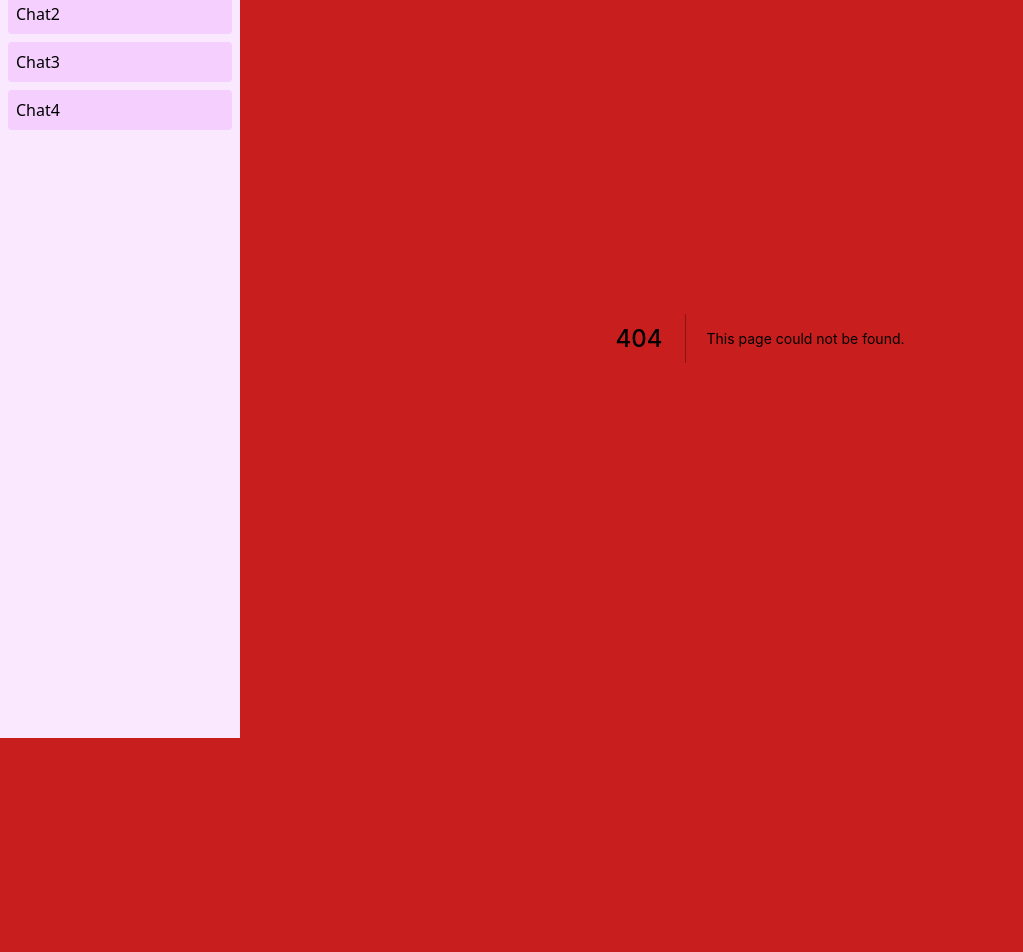
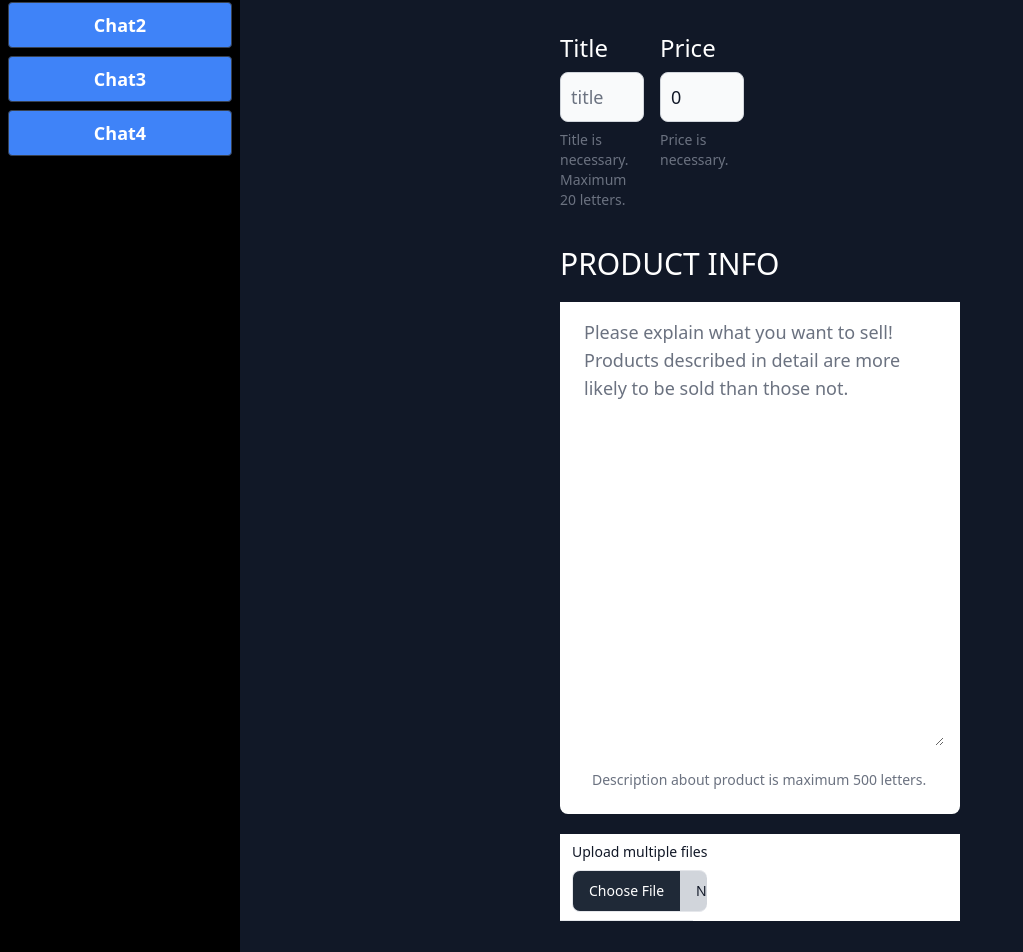
Before and after one commit to Blind-Market/blind-market-frontend, a Next.js app: page /write in a window 1280 px wide. Before the commit this address had no page. Shown: the part 130-1082 px from the top of the page, without its empty margins (0-1023 px from the left). Before the commit the page ends 868 px from the top, so only its background shows below. Built offline with nearby package versions, Linux system fonts and the light colour scheme.

Commit message:
Create write page

```diff
--- a/components/Layout.tsx
+++ b/components/Layout.tsx
@@ -1,14 +1,16 @@
+import { useState } from "react";
 import { Navbar } from "./Navbar";
 import Sidebar from "./Sidebar";
 
 export default function Layout({ children, Menu }: any) {
+  const [isOpen, setIsOpen] = useState(true);
   return (
     <>
       <div className="min-h-screen flex flex-col">
         <Navbar />
         <div className="flex flex-col md:flex-row flex-1">
-          <aside className="bg-fuchsia-100 w-full md:w-60">
-            <Sidebar />
+          <aside className="bg-black w-full md:w-60 sticky">
+            <Sidebar isOpen={isOpen} />
           </aside>
           <main className="flex-1">{children}</main>
         </div>
--- a/components/Navbar.tsx
+++ b/components/Navbar.tsx
@@ -3,24 +3,28 @@ import { useState } from "react";
 
 export const Navbar = () => {
   const [active, setActive] = useState(false);
-  const [effect, setEffect] = useState(false);
+  const [historyButtonEffect, setHistoryButtonEffect] = useState(false);
+  const [createButtonEffect, setCreateButtonEffect] = useState(false);
+  const [chatButtonEffect, setChatButtonEffect] = useState(false);
+  const [loginButtonEffect, setLoginButtonEffect] = useState(false);
 
+  const [createEntryState, setCreateEntryState] = useState(false);
   const handleClick = () => {
     setActive(!active);
   };
 
   return (
     <>
-      <nav className="flex items-center flex-wrap bg-green-400 p-3 ">
+      <nav className="flex items-center flex-wrap bg-black p-3 border border-slate-800">
         <Link href="/">
           <a className="inline-flex items-center p-2 gap-4">
-            <span className="text-xl text-white font-bold uppercase tracking-wide">
+            <span className="text-xl text-white font-bold uppercase tracking-wide ">
               Blind Market
             </span>
           </a>
         </Link>
         <button
-          className=" inline-flex p-3 hover:bg-green-600 rounded lg:hidden text-white ml-auto hover:text-white outline-none"
+          className=" inline-flex p-3 hover:bg-slate-600 rounded lg:hidden text-white ml-auto hover:text-white outline-none"
           onClick={handleClick}
         >
           <svg
@@ -45,15 +49,16 @@ export const Navbar = () => {
           }   w-full lg:inline-flex lg:flex-grow lg:w-auto`}
         >
           <div className="lg:inline-flex lg:flex-row lg:ml-auto lg:w-auto w-full lg:items-center items-start gap-2 flex flex-col lg:h-auto">
-            <Link href="/">
+            <Link href="/write">
               <button
                 className={`${
-                  effect && "animate-wiggle"
+                  createButtonEffect && "animate-wiggle"
                 } bg-blue-500 p-3 text-white rounded hover:bg-blue-700 hover:shadow-xl lg:inline-flex lg:w-auto w-full px-3 py-2 font-bold items-center justify-center`}
                 onClick={() => {
-                  setEffect(true);
+                  setCreateButtonEffect(true);
+                  setCreateEntryState(true);
                 }}
-                onAnimationEnd={() => setEffect(false)}
+                onAnimationEnd={() => setCreateButtonEffect(false)}
               >
                 Create Entry
               </button>
@@ -61,12 +66,12 @@ export const Navbar = () => {
             <Link href="/history">
               <button
                 className={`${
-                  effect && "animate-wiggle"
+                  historyButtonEffect && "animate-wiggle"
                 } bg-blue-500 p-3 text-white rounded hover:bg-blue-700 hover:shadow-xl lg:inline-flex lg:w-auto w-full px-3 py-2 font-bold items-center justify-center`}
                 onClick={() => {
-                  setEffect(true);
+                  setHistoryButtonEffect(true);
                 }}
-                onAnimationEnd={() => setEffect(false)}
+                onAnimationEnd={() => setHistoryButtonEffect(false)}
               >
                 History
               </button>
@@ -74,24 +79,24 @@ export const Navbar = () => {
             <Link href="/chat">
               <button
                 className={`${
-                  effect && "animate-wiggle"
+                  chatButtonEffect && "animate-wiggle"
                 } bg-blue-500 p-3 text-white rounded hover:bg-blue-700 hover:shadow-xl lg:inline-flex lg:w-auto w-full px-3 py-2 font-bold items-center justify-center`}
                 onClick={() => {
-                  setEffect(true);
+                  setChatButtonEffect(true);
                 }}
-                onAnimationEnd={() => setEffect(false)}
+                onAnimationEnd={() => setChatButtonEffect(false)}
               >
                 Chats
               </button>
             </Link>
             <button
               onClick={() => {
-                setEffect(true);
+                setLoginButtonEffect(true);
                 alert("Hello!");
               }}
-              onAnimationEnd={() => setEffect(false)}
+              onAnimationEnd={() => setLoginButtonEffect(false)}
               className={`${
-                effect && "animate-wiggle"
+                loginButtonEffect && "animate-wiggle"
               } bg-blue-500 p-3 text-white rounded hover:bg-blue-700 hover:shadow-xl lg:inline-flex lg:w-auto w-full px-3 py-2 font-bold items-center justify-center`}
             >
               Login
--- a/components/Sidebar.tsx
+++ b/components/Sidebar.tsx
@@ -2,7 +2,7 @@ import Link from "next/link";
 import { useRouter } from "next/router";
 import { Fragment } from "react";
 
-function Sidebar({ toggleSidebar, isMounted }: any) {
+function Sidebar({ isOpen }: any) {
   const router = useRouter();
   const menuItems = [
     {
@@ -29,11 +29,14 @@ function Sidebar({ toggleSidebar, isMounted }: any) {
         <ul>
           {menuItems.map(({ href, title }) => (
             <li className="m-2" key={title}>
-              <Link href={href}>
+              <Link
+                href={href}
+                className="text-center items-center align-middle justify-center"
+              >
                 <a
-                  className={`flex p-2 bg-fuchsia-200 rounded hover:bg-fuchsia-400 cursor-pointer`}
+                  className={`flex p-2 bg-blue-500 rounded hover:bg-slate-400 cursor-pointer text-white border border-gray-700 font-bold text-lg  text-center items-center align-middle justify-center`}
                 >
-                  {title}
+                  {`${title}`}
                 </a>
               </Link>
             </li>
--- a/pages/_document.tsx
+++ b/pages/_document.tsx
@@ -15,7 +15,7 @@ export default function Document() {
           content="Blind Market, enjoy everything on web3"
         />
       </Head>
-      <body className="bg-red-700 text-black dark:bg-black dark:text-white">
+      <body className="bg-black text-black dark:bg-black dark:text-white">
         <div id="root">
           <Main />
           <NextScript />
--- a/pages/chat.tsx
+++ b/pages/chat.tsx
@@ -1,8 +1,9 @@
+import Body from "../components/Body";
+
 export default function Chat() {
   return (
-    <div className="flex h-full flex-col justify-center items-center bg-slate-700">
-      <h1 className="text-4xl mb-5 font-bold">Chat</h1>
-      <span className="text-7xl">💬</span>
+    <div className="bg-blue-500 flex h-full flex-col justify-center items-center">
+      <Body></Body>
     </div>
   );
 }
--- a/pages/history.tsx
+++ b/pages/history.tsx
@@ -1,8 +1,9 @@
+import Body from "../components/Body";
+
 export default function History() {
   return (
-    <div className="flex h-full flex-col justify-center items-center bg-amber-300">
-      <h1 className="text-4xl mb-5 font-bold">History</h1>
-      <span className="text-7xl">📒</span>
+    <div className="bg-blue-500 flex h-full flex-col justify-center items-center">
+      <Body></Body>
     </div>
   );
 }
--- /dev/null
+++ b/pages/write.tsx
@@ -0,0 +1,148 @@
+import { useState } from "react";
+import Body from "../components/Body";
+
+export default function Write() {
+  const [title, setTitle] = useState("");
+  const [price, setPrice] = useState(0);
+  const [content, setContent] = useState("");
+  const [submitButtonEffect, setSubmitButtonEffect] = useState(false);
+  const [cancelButtonEffect, setCancelButtonEffect] = useState(false);
+
+  const titleHandler = (e: any) => {
+    if (e.target.value.length < 20) {
+      setTitle(e.target.value);
+    }
+  };
+  const priceHandler = (e: any) => {
+    var temp: number = +e.target.value;
+    setPrice(temp ? temp : 0);
+  };
+  const contentHandler = (e: any) => {
+    var temp: string = e.target.value;
+    if (temp.length < 500) {
+      setContent(temp);
+    }
+  };
+
+  return (
+    <div className="bg-gray-900 flex h-full flex-col justify-center items-center">
+      <div className="min-h-full w-full bg-gray-900">
+        <div className="grid lg:my-5 bg-gray-900 lg:mx-80  mx-10 my-4 h-fit">
+          <h1 className="text-3xl text-white">NECESSARY INFO</h1>
+        </div>
+        <div className="grid lg:grid-cols-4 sm:grid-cols-2 bg-gray-900 mx-10 lg:mx-80 ">
+          <div className="mr-4 my-4">
+            <label
+              htmlFor="helper-text"
+              className="block mb-2 text-2xl font-medium text-white"
+            >
+              Title
+            </label>
+            <input
+              type="title"
+              id="title"
+              placeholder="title"
+              onChange={(e) => titleHandler(e)}
+              value={title}
+              aria-describedby="helper-text-explanation"
+              className="bg-gray-50 border border-gray-300 text-gray-900 text-lg rounded-lg focus:ring-blue-500 focus:border-blue-500 block w-full p-2.5  "
+            />
+            <p
+              id="helper-text-explanation"
+              className="mt-2 text-sm text-gray-500 dark:text-gray-400"
+            >
+              Title is necessary. Maximum 20 letters.
+            </p>
+          </div>
+          <div className="mr-4 my-4">
+            <label
+              htmlFor="helper-text"
+              className="block mb-2 text-2xl font-medium text-white"
+            >
+              Price
+            </label>
+            <input
+              type="price"
+              id="price"
+              placeholder="price"
+              onChange={(e) => priceHandler(e)}
+              value={price}
+              aria-describedby="helper-text-explanation"
+              className="bg-gray-50 border border-gray-300 text-gray-900 text-lg rounded-lg focus:ring-blue-500 focus:border-blue-500 block w-full p-2.5  "
+            />
+            <p
+              id="helper-text-explanation"
+              className="mt-2 text-sm text-gray-500 dark:text-gray-400"
+            >
+              Price is necessary.
+            </p>
+          </div>
+        </div>
+        <div className="grid lg:my-5 bg-gray-900 lg:mx-80  my-4 mx-10 h-fit">
+          <h1 className="text-3xl text-white">PRODUCT INFO</h1>
+        </div>
+        <div className="lg:mx-80 sm:my-4 mx-10 lg:my-4 lg:py-2 lg:px-4 bg-white rounded-b-lg dark:bg-gray-800">
+          <textarea
+            id="editor"
+            rows={15}
+            className="block lg:px-2 lg:w-full text-lg text-gray-800 bg-white border-0 dark:bg-gray-800 focus:ring-0 dark:text-white dark:placeholder-gray-400"
+            placeholder="Please explain what you want to sell! Products described in detail are more likely to be sold than those not."
+            onChange={contentHandler}
+            value={content}
+            required
+          ></textarea>
+          <p
+            id="helper-text-explanation"
+            className="lg:mt-2 p-4 text-sm text-gray-500 dark:text-gray-400"
+          >
+            Description about product is maximum 500 letters.
+          </p>
+        </div>
+        <div className="grid grid-cols-3 lg:mx-80 mx-10 my-4 lg:my-5 bg-white">
+          <div className="flex justify-between items-center py-2 px-3 border-b dark:border-gray-600">
+            <div className="flex flex-wrap items-center divide-gray-200 sm:divide-x dark:divide-gray-600 min-w-fit">
+              <label
+                className="block mb-2 text-sm font-medium text-gray-900 dark:text-gray-300 min-w-max"
+                htmlFor="multiple_files"
+              >
+                Upload multiple files
+              </label>
+              <input
+                className="block w-full text-sm text-gray-900 bg-gray-300 rounded-lg border border-gray-300 cursor-pointer dark:text-gray-400 focus:outline-none dark:bg-gray-700 dark:border-gray-600 dark:placeholder-gray-400"
+                id="multiple_files"
+                type="file"
+                onChange={(e) => console.log(e.target.files)}
+              />
+            </div>
+          </div>
+        </div>
+        <div className="flex justify-between items-center border-b">
+          <div className="flex flex-wrap items-center gap-4 lg:mx-80 mx-10 my-4">
+            <button
+              onClick={() => {
+                setCancelButtonEffect(true);
+              }}
+              onAnimationEnd={() => setCancelButtonEffect(false)}
+              className={`${
+                cancelButtonEffect && "animate-wiggle"
+              } bg-blue-500 p-3 text-white rounded hover:bg-blue-700 hover:shadow-xl lg:inline-flex lg:w-auto w-full px-3 py-2 font-bold items-center justify-center`}
+            >
+              Cancel
+            </button>
+            <button
+              onClick={() => {
+                setSubmitButtonEffect(true);
+              }}
+              onAnimationEnd={() => setSubmitButtonEffect(false)}
+              className={`${
+                submitButtonEffect && "animate-wiggle"
+              } bg-blue-500 p-3 text-white rounded hover:bg-blue-700 hover:shadow-xl lg:inline-flex lg:w-auto w-full px-3 py-2 font-bold items-center justify-center`}
+            >
+              Publish
+            </button>
+          </div>
+        </div>
+      </div>
+    </div>
+  );
+}
```
